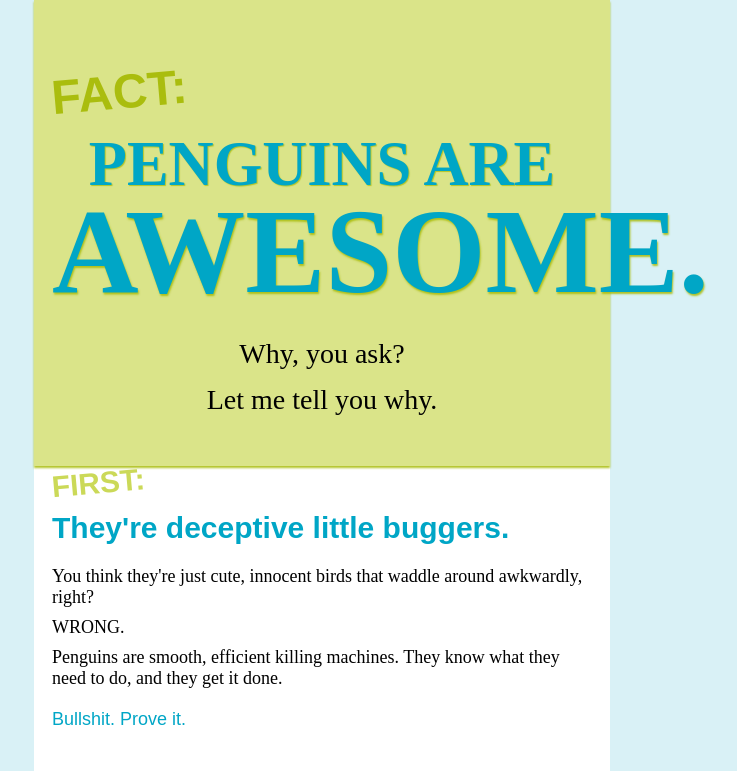
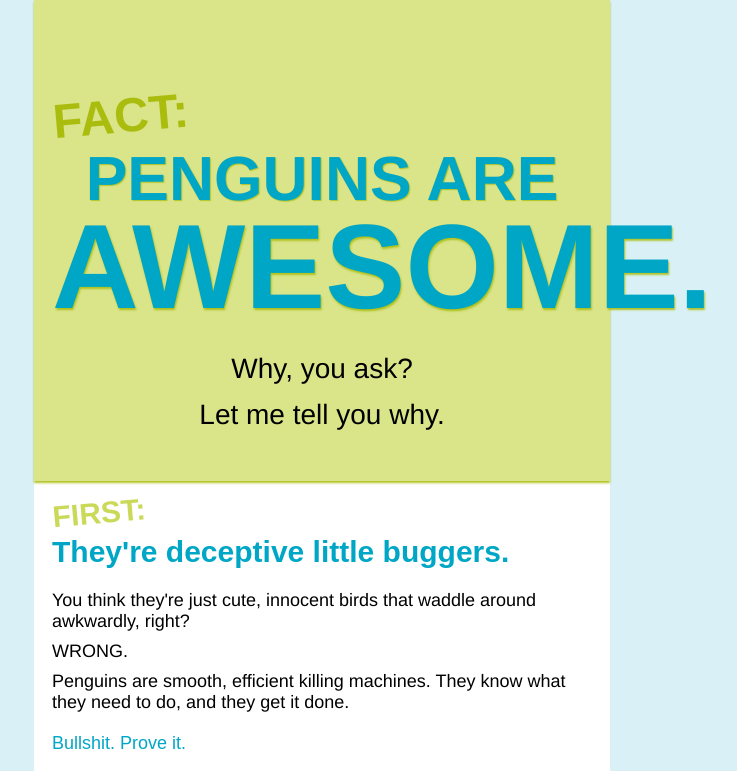
Before and after one commit to katywatkins/not-your-average-bird, a plain HTML site: page index.html in a window 1280 px wide. Shown: the top 771 px of the page, without its empty margins (318-1055 px from the left). Drawn offline with Linux system fonts and the light colour scheme.

Commit message:
improved font stacks

```diff
--- a/main.css
+++ b/main.css
@@ -16,7 +16,7 @@ body {
 
 #site {
 	font-size: 1.8em; /* 18 / 10 */
-	font-family: "proxima-nova";
+	font-family: "proxima-nova", "Helvetica Neue", Helvetica, Arial, sans-serif;
 /*	background: rgba(203,217,88, .9);*/ /* lime green */
 	padding: 0em 1em 1em 1em;
 	max-width: 30em;
@@ -37,7 +37,7 @@ section {
 h1 {
 	font-size:1.666666666666667em; /* 30 / 18 */
 	font-weight: 700;
-	font-family: "omnes-pro", sans-serif;
+	font-family: "omnes-pro", "Arial Rounded MT Bold", Arial, sans-serif;
 	color: rgb(0, 166, 198); /* teal */
 	line-height: 1.2em;
 }
@@ -53,8 +53,8 @@ h1 {
     -o-transform: rotate(355deg) ;
     -ms-transform: rotate(355deg) ;
    	width:30px;  /* If not defined, or set to 100%, space below shrinks as viewport gets wider */
-    padding-bottom: .2em;   /* Switch back to ems some day?? Spacing kept getting smaller as screen got wider. .5ems at mobile view */
-/*    text-shadow: 1px 1px 1px rgba(170, 189, 14, 0.9); */
+    padding-top: .5em;
+    /*    text-shadow: 1px 1px 1px rgba(170, 189, 14, 0.9); */
 }
 /*http://stackoverflow.com/questions/9215733/css-padding-and-margin-issue*/
 
@@ -155,17 +155,25 @@ p {
 
 #lil-title {	/* "Penguins Are" */
 	text-transform: uppercase;
-	font-family: "proxima-nova-extra-condensed", sans-serf;
+	font-family: "proxima-nova-extra-condensed", "Helvetica Neue", Helvetica, Arial, sans-serf;
 	font-size: 1em;  /*1em*/
 	text-shadow: 1px 1px 1px rgba(170, 189, 14, 0.8);
+
+	font-weight:600;
+	font-stretch:condensed;
 
 }
 
 #big-title {	/* "Awesome." */
 	text-transform: uppercase;
-	font-family: "proxima-nova-extra-condensed", sans-serf;
+	font-family: "proxima-nova-extra-condensed", "Helvetica Neue", Helvetica, Arial, sans-serf;
 	font-size: 1.7em;   /*1.7*/
 	text-shadow: 1px 2px 2px rgba(170, 189, 14, 0.9);
+
+	/* grabs Helventica Neue Condensed Bold in Firefox on Mac at least9*/
+	font-weight:600;
+	font-stretch:condensed;
+
 
 }
 
```
